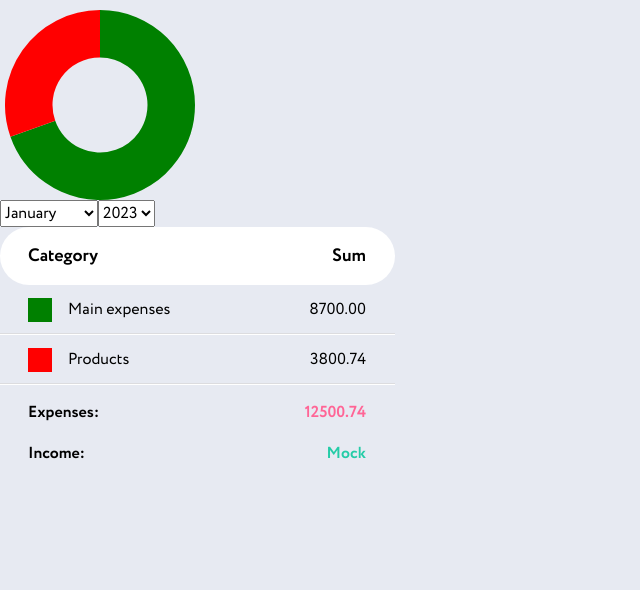
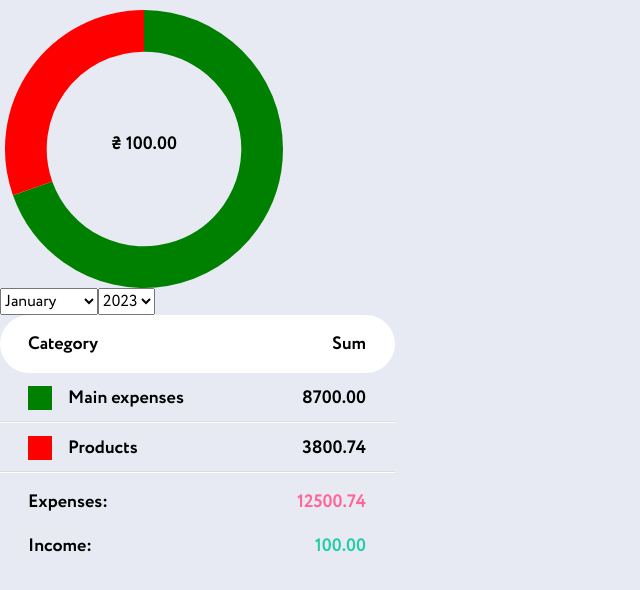
Before and after one commit to Myrhoiazov/wallet-finance-app, a React (Create React App) app: page / in a window 1280 px wide. Shown: the top 590 px of the page, without its empty margins (0-640 px from the left). Built offline with nearby package versions, Linux system fonts and the light colour scheme.

Commit message:
fix styles

```diff
--- a/src/pages/StatisticsPage/StatisticsPage.jsx
+++ b/src/pages/StatisticsPage/StatisticsPage.jsx
@@ -2,7 +2,6 @@ import React from 'react';
 
 import DoughnutChart from 'shared/components/DoughnutChart/DoughnutChart';
 import Table from 'shared/components/Table/Table';
-import s from './StatisticsPage.module.scss';
 
 const StatisticsPage = () => {
   const monthsList = [
@@ -57,9 +56,7 @@ const StatisticsPage = () => {
 
   return (
     <>
-      <div className={s.doughnutChart}>
-        <DoughnutChart data={mockData}></DoughnutChart>
-      </div>
+      <DoughnutChart data={mockData} income={100}></DoughnutChart>
       <div>
         <select name="month" onChange={monthChangeHandle}>
           {monthsList.map(month => (
@@ -76,7 +73,7 @@ const StatisticsPage = () => {
           ))}
         </select>
       </div>
-      <Table data={mockData} income={'Mock'}></Table>
+      <Table data={mockData} income={100}></Table>
     </>
   );
 };
--- a/src/pages/StatisticsPage/StatisticsPage.module.scss
+++ /dev/null
@@ -1,4 +0,0 @@
-.doughnutChart {
-  width: 200px;
-  height: 200px;
-}
--- a/src/shared/components/DoughnutChart/DoughnutChart.jsx
+++ b/src/shared/components/DoughnutChart/DoughnutChart.jsx
@@ -2,9 +2,11 @@ import React from 'react';
 import { Chart as ChartJS, ArcElement, Tooltip, Legend } from 'chart.js';
 import { Doughnut } from 'react-chartjs-2';
 
+import s from './DoughnutChart.module.scss';
+
 ChartJS.register(ArcElement, Tooltip, Legend);
 
-const DoughnutChart = ({ data }) => {
+const DoughnutChart = ({ data, income }) => {
   const chartData = {
     datasets: [
       {
@@ -15,7 +17,16 @@ const DoughnutChart = ({ data }) => {
     ],
   };
 
-  return <Doughnut data={chartData} />;
+  return (
+    <div className={s.wrapper}>
+      <Doughnut
+        data={chartData}
+        options={{ cutout: '70%' }}
+        className={s.doughnutChart}
+      />
+      <p>₴ {income.toFixed(2)}</p>
+    </div>
+  );
 };
 
 export default DoughnutChart;
--- /dev/null
+++ b/src/shared/components/DoughnutChart/DoughnutChart.module.scss
@@ -0,0 +1,19 @@
+.wrapper {
+  display: flex;
+  justify-content: center;
+  align-items: center;
+  width: 288px;
+  height: 288px;
+}
+
+.doughnutChart {
+  position: absolute;
+  width: 288px;
+  height: 288px;
+}
+
+p {
+  font-weight: 700;
+  font-size: 18px;
+  line-height: 1.5;
+}
--- a/src/shared/components/Table/Table.jsx
+++ b/src/shared/components/Table/Table.jsx
@@ -29,7 +29,7 @@ const Table = ({ data, income }) => {
           </div>
           <div className={s.tableTotalDataIncome}>
             <p>Income:</p>
-            <p>{income}</p>
+            <p>{income.toFixed(2)}</p>
           </div>
         </div>
       </div>
```
